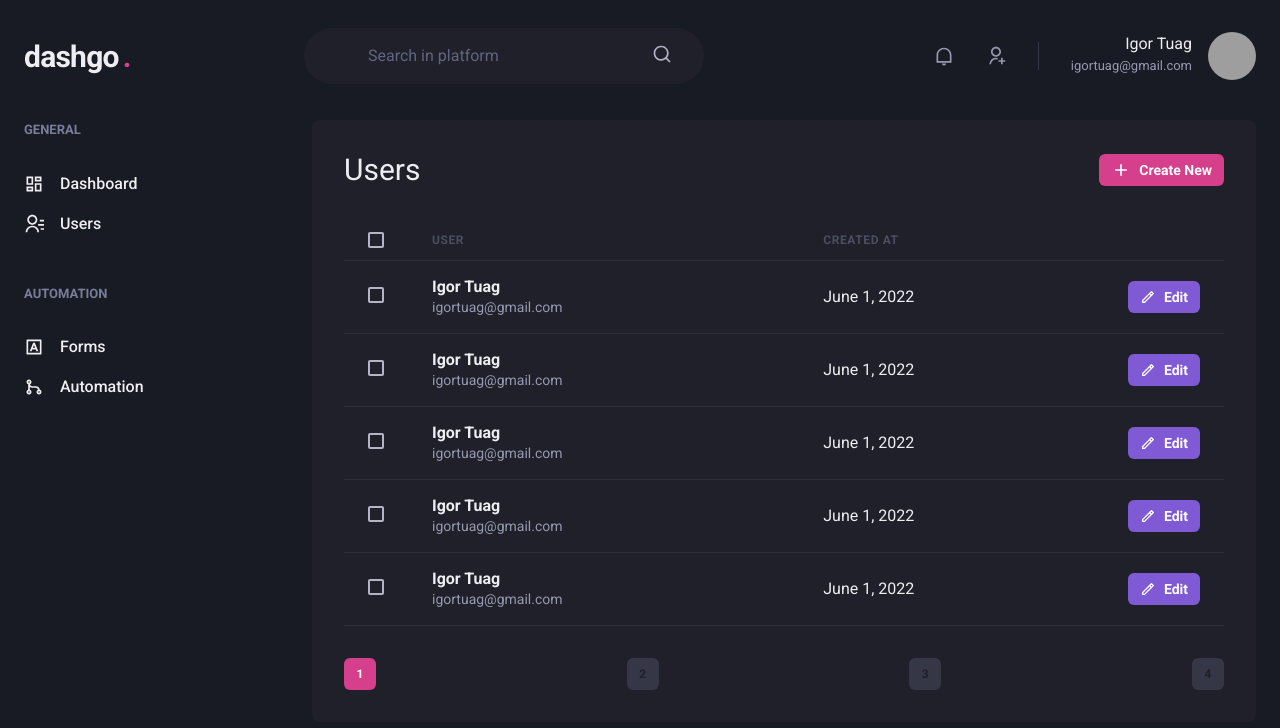
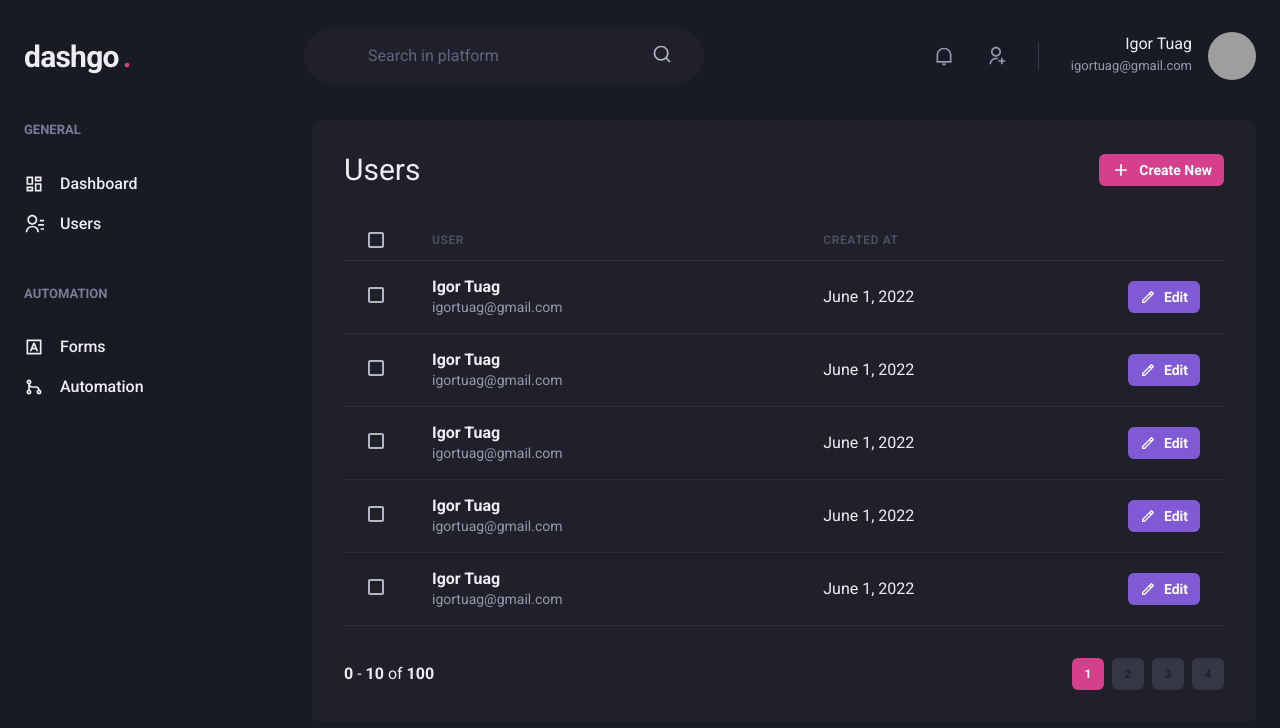
Before and after one commit to igortuag/dashgo, a Next.js app: page /users in a window 1280 px wide. Shown: the top 728 px of the page. Built offline with nearby package versions, Linux system fonts and the light colour scheme; grey boxes are pictures that could not be loaded.

Commit message:
add pagination info

```diff
--- a/src/components/Pagination.tsx
+++ b/src/components/Pagination.tsx
@@ -1,4 +1,4 @@
-import { Button, Stack } from "@chakra-ui/react";
+import { Box, Button, Stack } from "@chakra-ui/react";
 
 export function Pagination() {
   return (
@@ -9,6 +9,11 @@ export function Pagination() {
       align="center"
       spacing="6"
     >
+      <Box>
+        <strong>0</strong> - <strong>10</strong> of <strong>100</strong>
+      </Box>
+
+      <Stack direction="row" spacing="2">
         <Button
           size="sm"
           fontSize="xs"
@@ -56,5 +61,6 @@ export function Pagination() {
           4
         </Button>
       </Stack>
+    </Stack>
   );
 }
```
Lines whose indentation alone changed are shown as unchanged.
